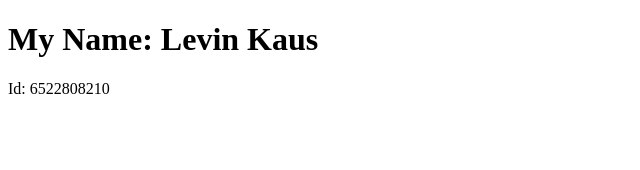
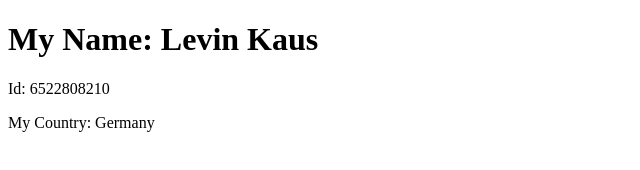
Before and after one commit to levinKaus/DES424_6522808210, a plain HTML site: page src/index.html in a window 1280 px wide. Shown: the whole page, without its empty margins (0-640 px from the left). Drawn offline with Linux system fonts and the light colour scheme.

Commit message:
Added country

```diff
--- a/src/index.html
+++ b/src/index.html
@@ -3,5 +3,6 @@
     <body>
     	<h1>My Name: Levin Kaus</h1>
         <p>Id: 6522808210</p>
+        <p>My Country: Germany</p>
     </body>
 </html>
```
